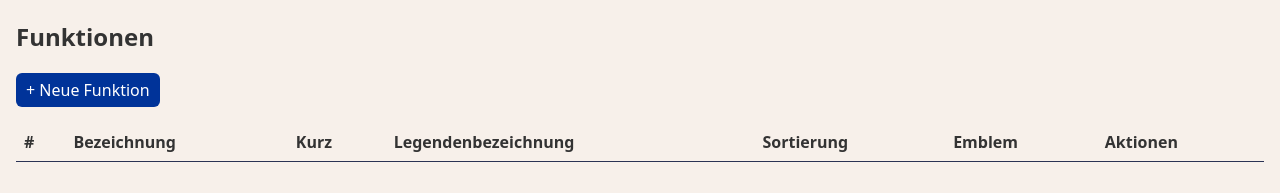
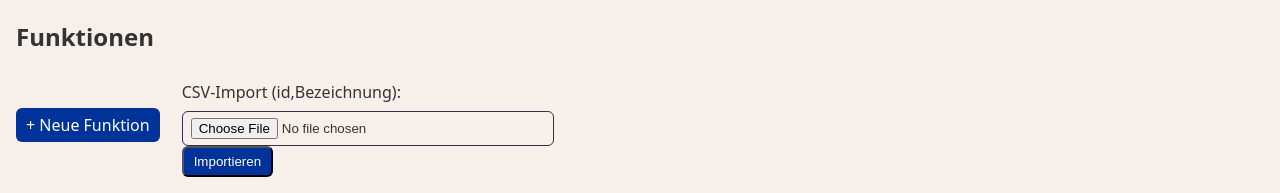
Before and after one commit to nhet/THWHelferboard, a FastAPI app: page /admin/functions in a window 1280 px wide. Shown: the part 126-319 px from the top of the page. Run offline with FastAPI, Linux system fonts and the light colour scheme; lists and menus that the app fills with data are empty.

Commit message:
Docker und Importfunktionen

```diff
--- a/backend/app/main.py
+++ b/backend/app/main.py
@@ -8,6 +8,8 @@ import zipfile
 import shutil
 import tempfile
 from pathlib import Path
+import csv
+import io
 
 from fastapi import FastAPI, Request, Depends, Form, UploadFile, File, HTTPException
 from fastapi.responses import FileResponse, HTMLResponse, RedirectResponse
@@ -369,6 +371,59 @@ async def delete_group_image(group_id: int, img_id: int, db: Session = Depends(g
     return RedirectResponse(url=f"/admin/groups/{group_id}", status_code=HTTP_303_SEE_OTHER)
 
 # ---------- Groups CRUD ----------
+@app.post("/admin/groups/import")
+async def import_groups_from_csv(
+    csv_file: UploadFile = File(...),
+    db: Session = Depends(get_db),
+    # _: bool = Depends(require_admin) # Temporarily disabled for testing
+):
+    if not csv_file.filename.endswith('.csv'):
+        raise HTTPException(status_code=400, detail="Invalid file type. Please upload a CSV file.")
+
+    content = await csv_file.read()
+    try:
+        # We need to decode the content to a string to use io.StringIO
+        content_as_string = content.decode('utf-8')
+        # Skip the header
+        reader = csv.reader(io.StringIO(content_as_string))
+        header = next(reader)
+        # Verify header
+        if header != ['ID', 'Bezeichnung', 'parentId']:
+             raise HTTPException(status_code=400, detail=f"Falscher Spaltenaufbau. Erwartet: ID,Bezeichnung,parentId. Gefunden: {','.join(header)}")
+    except Exception as e:
+        raise HTTPException(status_code=400, detail=f"Fehler beim Lesen der CSV-Datei: {e}")
+
+    groups_in_db = {g.id: g for g in db.query(Group).all()}
+
+    for row in reader:
+        try:
+            group_id = int(row[0])
+            name = row[1]
+            parent_id_str = row[2]
+
+            parent_id = int(parent_id_str) if parent_id_str and parent_id_str.isdigit() and int(parent_id_str) != 0 else None
+
+            if group_id in groups_in_db:
+                # Update existing group
+                group = groups_in_db[group_id]
+                group.name = name
+                group.parent_id = parent_id
+            else:
+                # Create new group
+                group = Group(id=group_id, name=name, parent_id=parent_id)
+                db.add(group)
+
+        except (ValueError, IndexError) as e:
+            # Handle potential errors in row data
+            # Maybe log this or add an error message to the UI
+            print(f"Skipping row due to error: {row}, {e}")
+            continue
+
+    set_last_update(db)
+    db.commit()
+
+    return RedirectResponse(url="/admin/groups", status_code=HTTP_303_SEE_OTHER)
+
 @app.get("/admin/groups", response_class=HTMLResponse)
 def groups_list(request: Request, db: Session = Depends(get_db)):
     groups = db.query(Group).order_by(Group.parent_id.asc(), Group.sort_order.asc(), Group.name.asc()).all()
@@ -440,10 +495,54 @@ async def group_delete(group_id: int, db: Session = Depends(get_db)):
 
     return RedirectResponse(url="/admin/groups", status_code=HTTP_303_SEE_OTHER)
 
+
 # ---------- Functions CRUD + Import ----------
+@app.post("/admin/functions/import")
+async def import_functions_from_csv(
+    csv_file: UploadFile = File(...),
+    db: Session = Depends(get_db),
+):
+    if not csv_file.filename.endswith('.csv'):
+        raise HTTPException(status_code=400, detail="Invalid file type. Please upload a CSV file.")
+
+    content = await csv_file.read()
+    try:
+        content_as_string = content.decode('utf-8')
+        reader = csv.reader(io.StringIO(content_as_string))
+        header = next(reader)
+        if header != ['id', 'Bezeichnung']:
+             raise HTTPException(status_code=400, detail=f"Falscher Spaltenaufbau. Erwartet: id,Bezeichnung. Gefunden: {','.join(header)}")
+    except Exception as e:
+        raise HTTPException(status_code=400, detail=f"Fehler beim Lesen der CSV-Datei: {e}")
+
+    functions_in_db = {f.id: f for f in db.query(Function).all()}
+
+    for row in reader:
+        try:
+            func_id = int(row[0])
+            name = row[1]
+
+            if func_id in functions_in_db:
+                # Update existing function
+                func = functions_in_db[func_id]
+                func.name = name
+            else:
+                # Create new function
+                func = Function(id=func_id, name=name)
+                db.add(func)
+
+        except (ValueError, IndexError) as e:
+            print(f"Skipping row due to error: {row}, {e}")
+            continue
+
+    set_last_update(db)
+    db.commit()
+
+    return RedirectResponse(url="/admin/functions", status_code=HTTP_303_SEE_OTHER)
+
 @app.get("/admin/functions", response_class=HTMLResponse)
 def functions_list(request: Request, db: Session = Depends(get_db)):
-    funcs = db.query(Function).order_by(Function.sort_order.asc(), Function.name.asc()).all()
+    funcs = db.query(Function).order_by(Function.sort_order.asc(), Function.id.asc(), Function.name.asc()).all()
     return templates.TemplateResponse("admin/functions_list.html", {"request": request, "functions": funcs})
 
 @app.get("/admin/functions/new", response_class=HTMLResponse)
@@ -517,7 +616,62 @@ async def function_delete(func_id: int, db: Session = Depends(get_db)):
     db.commit()
     return RedirectResponse(url="/admin/functions", status_code=HTTP_303_SEE_OTHER)
 
+
 # ---------- Helpers CRUD ----------
+@app.post("/admin/helpers/import_csv")
+async def import_helpers_from_csv(
+    csv_file: UploadFile = File(...),
+    db: Session = Depends(get_db),
+):
+    if not csv_file.filename.endswith('.csv'):
+        raise HTTPException(status_code=400, detail="Invalid file type. Please upload a CSV file.")
+
+    content = await csv_file.read()
+    try:
+        content_as_string = content.decode('utf-8')
+        reader = csv.reader(io.StringIO(content_as_string))
+        header = next(reader)
+        expected_header = ['Vorname', 'Nachname', 'GruppenID', 'Hauptfunktion']
+        if header != expected_header:
+             raise HTTPException(status_code=400, detail=f"Falscher Spaltenaufbau. Erwartet: {','.join(expected_header)}. Gefunden: {','.join(header)}")
+    except Exception as e:
+        raise HTTPException(status_code=400, detail=f"Fehler beim Lesen der CSV-Datei: {e}")
+
+    functions_map = {f.id for f in db.query(Function).all()}
+    groups_map = {g.id for g in db.query(Group).all()}
+
+    for row in reader:
+        try:
+            first_name, last_name, group_id_str, main_function_id = row
+            group_id = int(group_id_str)
+            main_function_id = int(main_function_id)
+
+            if group_id not in groups_map:
+                print(f"Skipping row: Group with ID {group_id} not found. Row: {row}")
+                continue
+
+            if main_function_id not in functions_map:
+                print(f"Skipping row: Function with id '{main_function_id} ' not found. Row: {row}")
+                continue
+
+            # Create new helper
+            helper = Helper(
+                first_name=first_name,
+                last_name=last_name,
+                group_id=group_id,
+                main_function_id=main_function_id
+            )
+            db.add(helper)
+
+        except (ValueError, IndexError) as e:
+            print(f"Skipping row due to error: {row}, {e}")
+            continue
+
+    set_last_update(db)
+    db.commit()
+
+    return RedirectResponse(url="/admin/helpers", status_code=HTTP_303_SEE_OTHER)
+
 @app.get("/admin/helpers", response_class=HTMLResponse)
 async def helpers_list(request: Request, db: Session = Depends(get_db)):
     helpers = db.query(Helper).order_by(Helper.last_name.asc(), Helper.first_name.asc()).all()
@@ -643,6 +797,13 @@ async def import_photos(zip_file: UploadFile = File(...), db: Session = Depends(
                     if helper:
                         # Kopiere Bild in uploads/photos
                         photo_path = save_upload_from_path(file_path, "uploads/photos")
+                        if helper.photo_path:
+                            try:
+                                p = static_dir / helper.photo_path
+                                if p.exists():
+                                    p.unlink()
+                            except Exception:
+                                pass
                         if photo_path:
                             helper.photo_path = photo_path
                             updated_count += 1
--- a/backend/app/templates/admin/functions_list.html
+++ b/backend/app/templates/admin/functions_list.html
@@ -2,9 +2,14 @@
 {% extends 'admin/base.html' %}
 {% block admin_content %}
 <h2>Funktionen</h2>
-<p>
+<div style="display: flex; gap: 1rem; align-items: center; margin-bottom: 1rem;">
   <a class="btn" href="/admin/functions/new">+ Neue Funktion</a>
-</p>
+  <form action="/admin/functions/import" method="post" enctype="multipart/form-data" onsubmit="return confirm('Bestehende Funktionen mit gleicher ID werden überschrieben. Fortfahren?')">
+    <label for="csv_file">CSV-Import (id,Bezeichnung):</label>
+    <input type="file" id="csv_file" name="csv_file" accept=".csv" required>
+    <button type="submit" class="btn">Importieren</button>
+  </form>
+</div>
 <table class="list-table">
   <thead>
     <tr><th>#</th><th>Bezeichnung</th><th>Kurz</th><th>Legendenbezeichnung</th><th>Sortierung</th><th>Emblem</th><th>Aktionen</th></tr>
@@ -12,7 +17,7 @@
   <tbody>
     {% for f in functions %}
       <tr>
-        <td>{{ loop.index }}</td>
+        <td>{{ f.id }}</td>
         <td>{{ f.name }}</td>
         <td>{{ f.short_name or '-' }}</td>
         <td>{{ f.legend_name or '-' }}</td>
```
Also changed, not shown: backend/app/templates/admin/groups_list.html (+8 -1 lines), backend/app/templates/admin/helpers_list.html (+13 -8 lines), 2 other files.
